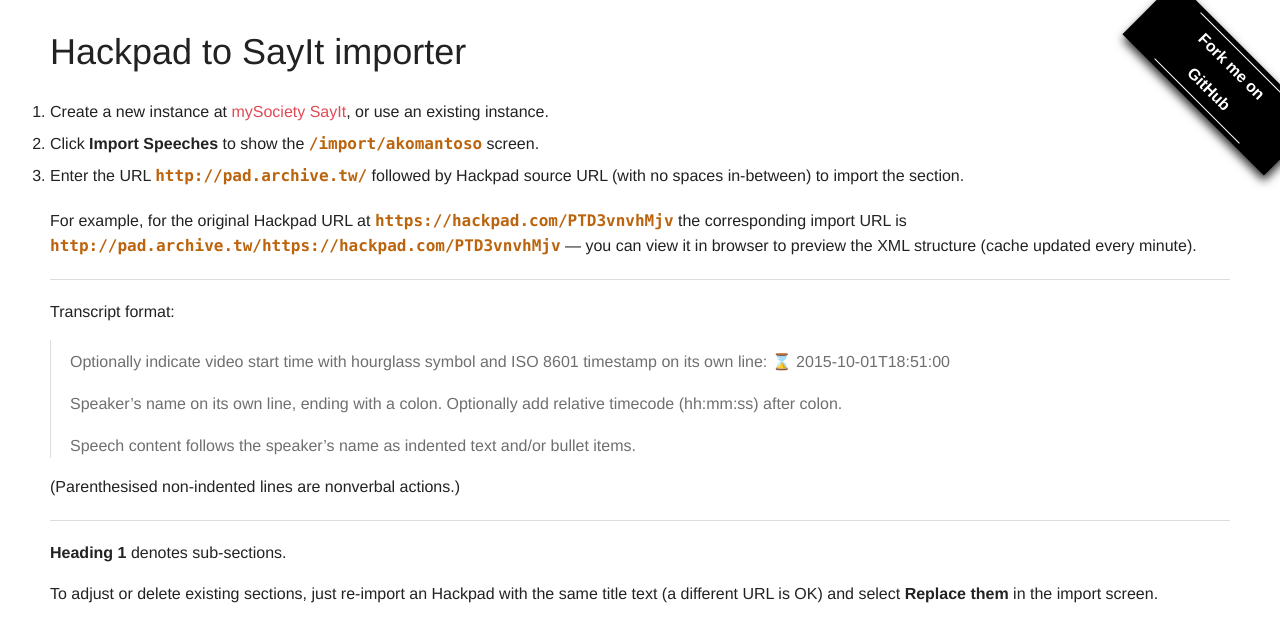
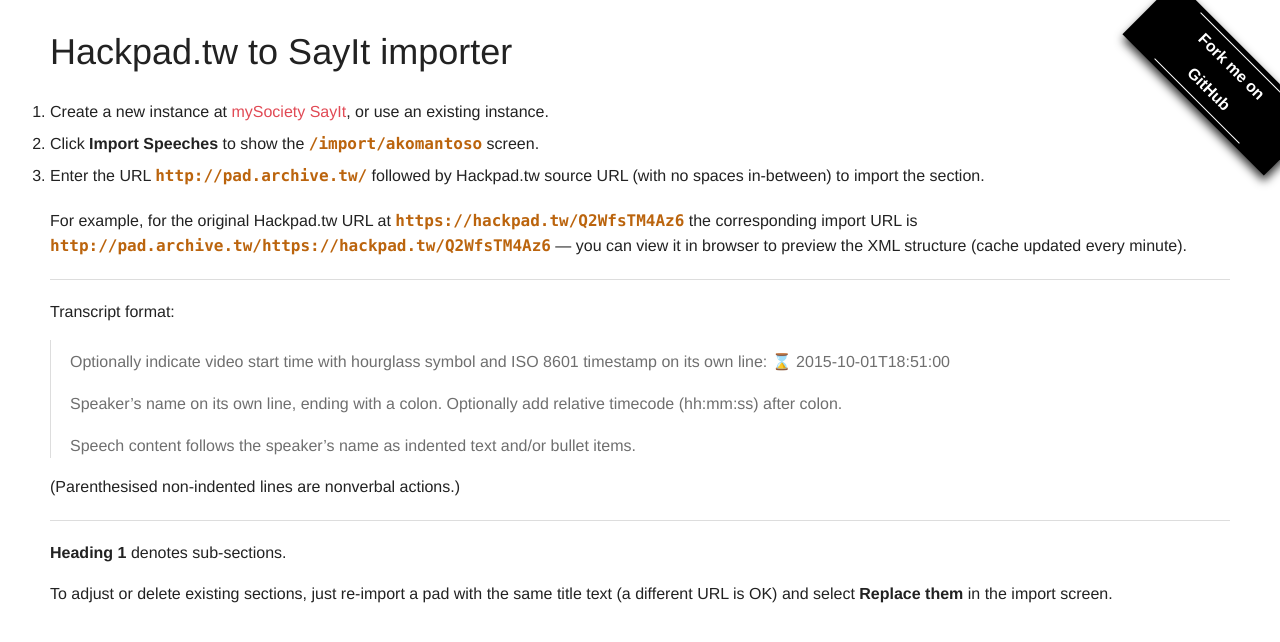
Before and after one commit to audreyt/pad2an, a website: page index.html in a window 1280 px wide. Drawn offline with Linux system fonts and the light colour scheme.

Commit message:
* Switch to hackpad.tw for all instructions

```diff
--- a/index.html
+++ b/index.html
@@ -782,14 +782,14 @@
 #forkongithub a{width:200px;position:absolute;top:40px;right:-40px;transform:rotate(45deg);-webkit-transform:rotate(45deg);-ms-transform:rotate(45deg);-moz-transform:rotate(45deg);-o-transform:rotate(45deg);box-shadow:4px 4px 10px rgba(0,0,0,0.8);}
 }
 </style><span id="forkongithub"><a href="https://github.com/audreyt/pad2an">Fork me on GitHub</a></span>
-<h1>Hackpad to SayIt importer</h1>
+<h1>Hackpad.tw to SayIt importer</h1>
 <ol>
 <li>Create a new instance at <a href="http://sayit.mysociety.org/instances/add">mySociety SayIt</a>, or use an existing instance.</li>
 <li>Click <strong>Import Speeches</strong> to show the <code>/import/akomantoso</code> screen.</li>
-<li>Enter the URL <code>http://pad.archive.tw/</code> followed by Hackpad source URL (with no spaces in-between) to import the section.</li>
+<li>Enter the URL <code>http://pad.archive.tw/</code> followed by Hackpad.tw source URL (with no spaces in-between) to import the section.</li>
 </ol>
 
-<p>For example, for the original Hackpad URL at <code>https://hackpad.com/PTD3vnvhMjv</code> the corresponding import URL is <code>http://pad.archive.tw/https://hackpad.com/PTD3vnvhMjv</code> — you can view it in browser to preview the XML structure (cache updated every minute).</p>
+<p>For example, for the original Hackpad.tw URL at <code>https://hackpad.tw/Q2WfsTM4Az6</code> the corresponding import URL is <code>http://pad.archive.tw/https://hackpad.tw/Q2WfsTM4Az6</code> — you can view it in browser to preview the XML structure (cache updated every minute).</p>
 
 <hr />
 
@@ -807,7 +807,7 @@
 
 <p><strong>Heading 1</strong> denotes sub-sections.</p>
 
-<p>To adjust or delete existing sections, just re-import an Hackpad with the same title text (a different URL is OK) and select <strong>Replace them</strong> in the import screen.</p>
+<p>To adjust or delete existing sections, just re-import a pad with the same title text (a different URL is OK) and select <strong>Replace them</strong> in the import screen.</p>
 
 </body>
 </html>
```
